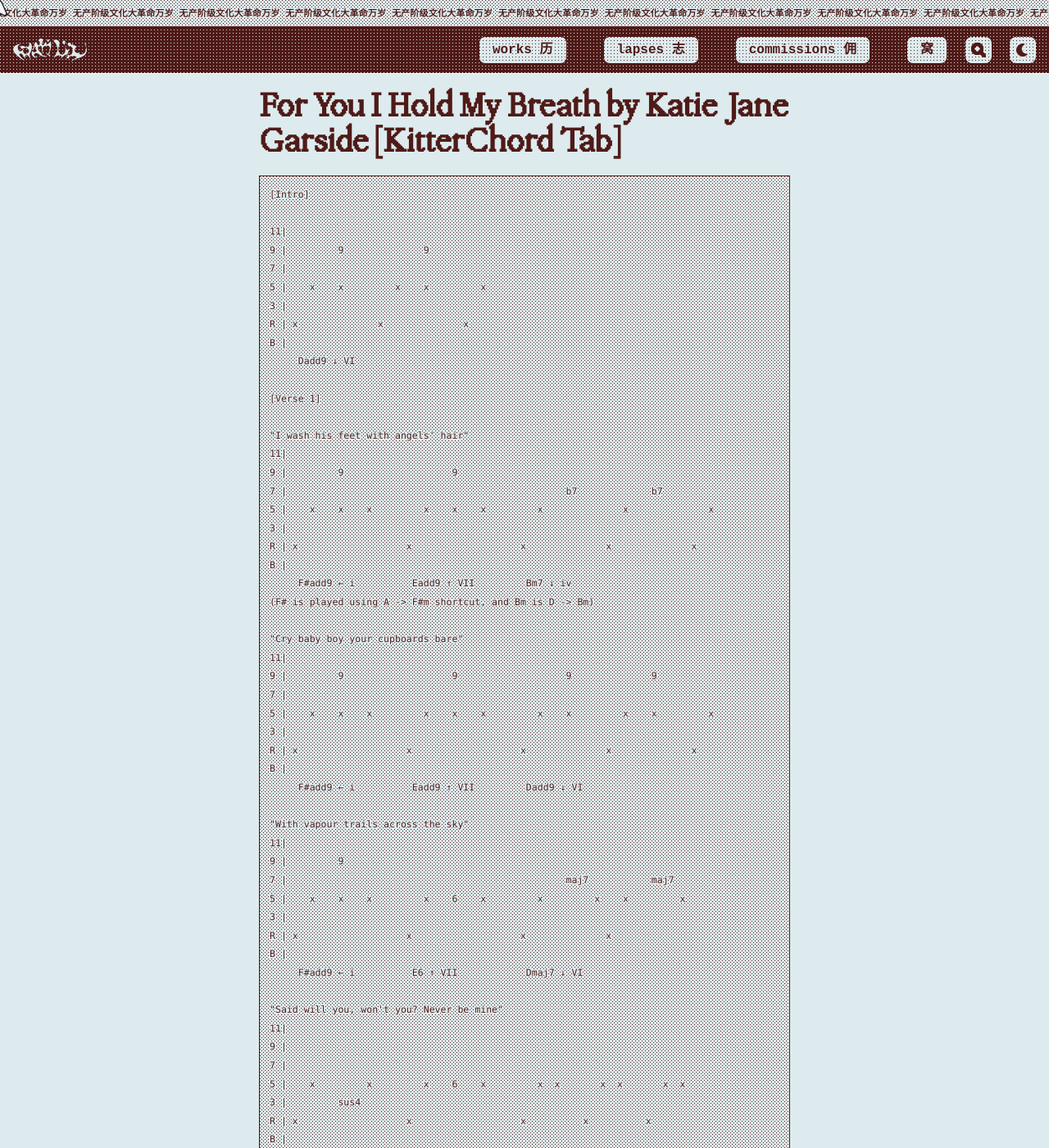
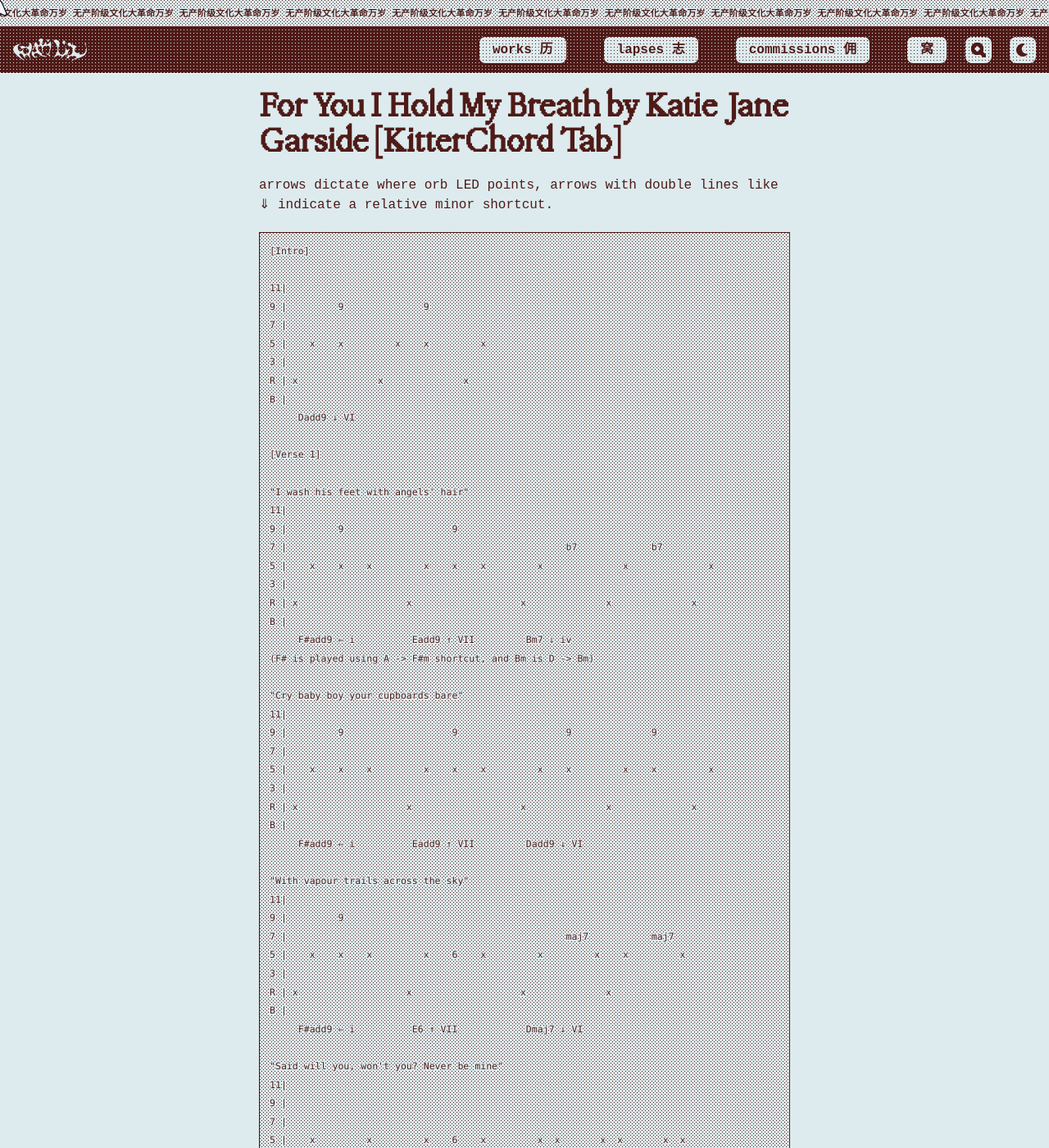
Before and after one commit to cryotato/cryotato.github.io, a Jekyll site: the page built from _pages/foryouiholdmybreath.md, in a window 1280 px wide and 1400 px high. Shown: the whole window at 82% size. Built offline with Jekyll 4.4.1, drawn with Linux system fonts in a browser that asks for light colours; cached includes are drawn as plain includes; some web fonts are replaced; a script that is not in the unit is left out; some of the changed text lies outside the part shown.

Commit message:
Update foryouiholdmybreath.md

```diff
--- a/_pages/foryouiholdmybreath.md
+++ b/_pages/foryouiholdmybreath.md
@@ -3,6 +3,8 @@
 permalink: /foryou
 author_profile: false
 ---
+
+arrows dictate where orb LED points, arrows with double lines like ⇓ indicate a relative minor shortcut.
 
 ~~~
 [Intro]
@@ -26,7 +28,7 @@
 3 |
 R | x                   x                   x              x              x
 B |
-     F#add9 ← i          Eadd9 ↑ VII         Bm7 ↓ iv
+     F#add9 ⇐ i          Eadd9 ↑ VII         Bm7 ⇓ iv
 (F# is played using A -> F#m shortcut, and Bm is D -> Bm)
 
 "Cry baby boy your cupboards bare"
@@ -37,7 +39,7 @@
 3 |
 R | x                   x                   x              x              x
 B |
-     F#add9 ← i          Eadd9 ↑ VII         Dadd9 ↓ VI
+     F#add9 ⇐ i          Eadd9 ↑ VII         Dadd9 ↓ VI
 
 "With vapour trails across the sky"
 11|
@@ -47,7 +49,7 @@
 3 |
 R | x                   x                   x              x
 B |
-     F#add9 ← i          E6 ↑ VII            Dmaj7 ↓ VI
+     F#add9 ⇐ i          E6 ↑ VII            Dmaj7 ↓ VI
 
 "Said will you, won't you? Never be mine"
 11|
@@ -57,7 +59,7 @@
 3 |         sus4
 R | x                   x                   x          x          x
 B |
-     F#sus4 ← i          E6 ↑ VII            D5  ↓ VI
+     F#sus4 ⇐ i          E6 ↑ VII            D5  ↓ VI
 
 (harmonizing vocals) x2
 11|
@@ -67,7 +69,7 @@
 3 |      sus4                b3
 R | x              x    x              x    x
 B |
-     Bsus4 ↓ iv          C#m ↑ v             D5 ↓ VI
+     Bsus4 ⇓ iv          C#m ⇑ v             D5 ↓ VI
 (C#m is played from E -> C#m shortcut)
 
 [Chorus]
@@ -79,7 +81,7 @@
 3 |                            b3                 sus4               sus4
 R |    x         x      x          x      x           x       x
 B |
-     C#(b9) ↑ v       Bm ↓ iv           Asus4 ← III
+     C#(b9) ⇑ v       Bm ⇓ iv           Asus4 ← III
 (C# is played as C#m from E)
 
 "For you, I get undressed"
@@ -90,7 +92,7 @@
 3 |                            b3                 sus4               sus4
 R |    x         x      x          x      x           x       x
 B |
-     C#(b9) ↑ v       Bm ↓ iv           Asus4 ← III
+     C#(b9) ⇑ v       Bm ⇓ iv           Asus4 ← III
 
 "The cupboards bare, There's nothing left"
 11|
@@ -100,7 +102,7 @@
 3 |                            b3                 sus4               sus4
 R |    x         x      x          x      x           x       x
 B |
-     C#(b9) ↑ v       Bm ↓ iv           Asus4 ← III
+     C#(b9) ⇑ v       Bm ⇓ iv           Asus4 ← III
 
 "You should've known, You should've guessed"
 11|
@@ -110,6 +112,6 @@
 3 |                            b3
 R |    x         x      x          x      x
 B |
-     C#(b9) ↑ v       Bm ↓ iv           Asus4 ← III
+     C#(b9) ⇑ v       Bm ⇓ iv           Asus4 ← III
 
 ~~~
```
